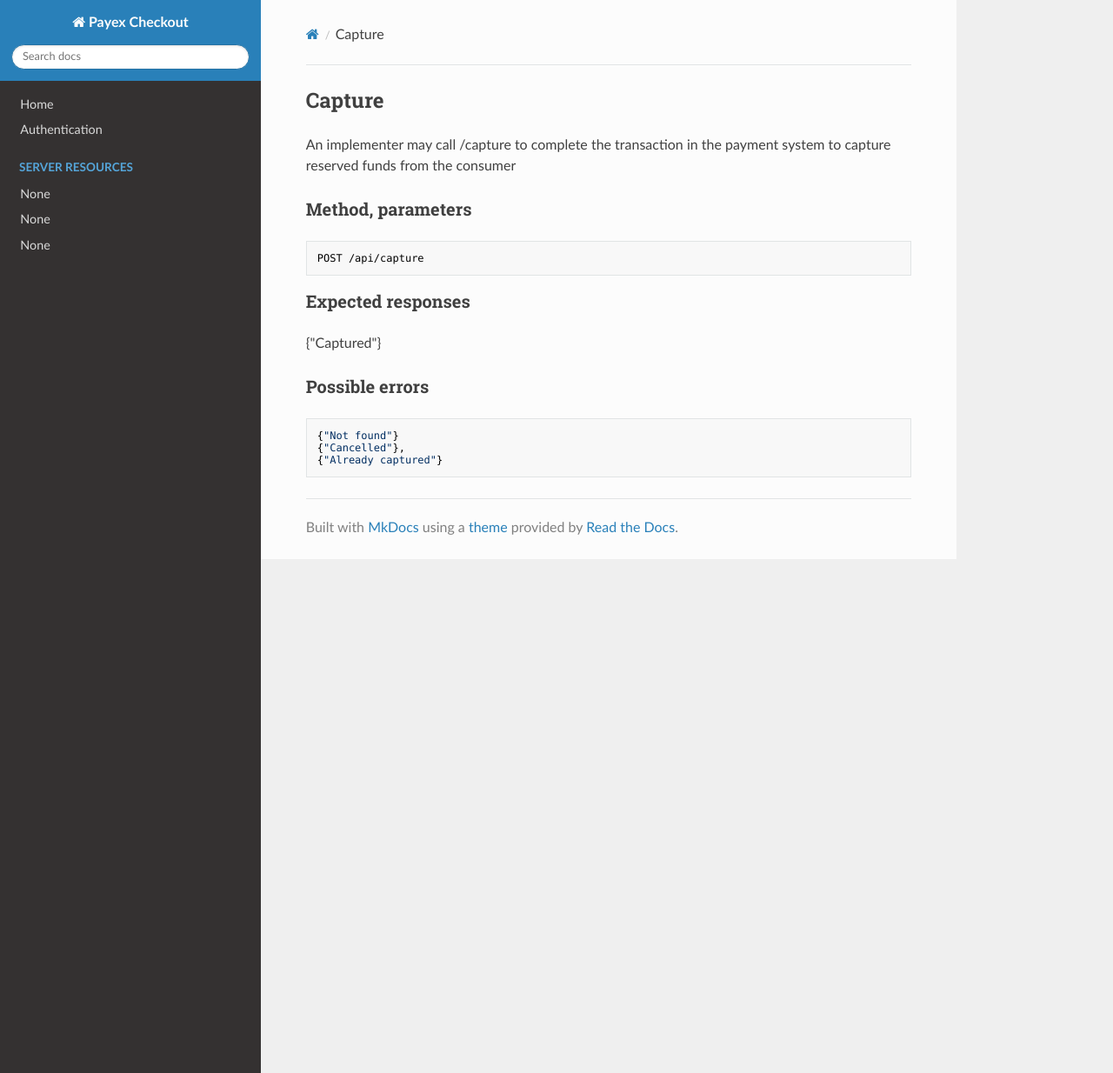
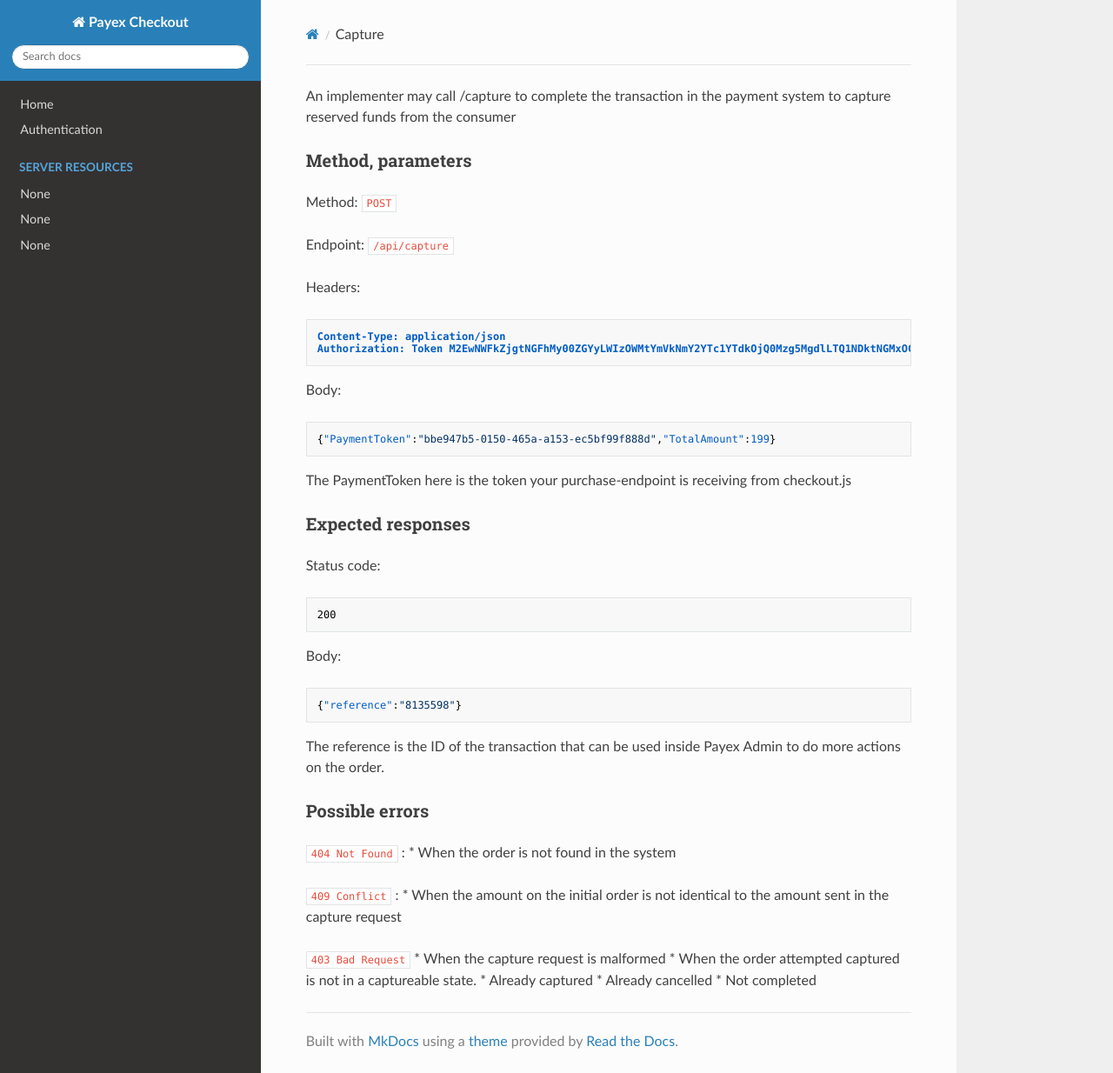
Before and after one commit to PayEx/PayEx.Checkout.Documentation, an MkDocs documentation site: the page built from docs/capture.md, in a window 1280 px wide and 1234 px high. Shown: the whole window at 87% size. Built offline with MkDocs 1.6.1, drawn with Linux system fonts in a browser that asks for light colours; nearby versions of some CDN libraries; old or Windows-style settings are respelled for this version of MkDocs.

Commit message:
added content to /capture and /cancel. Got rid of the headers in the endpointspesific files and authentication.

```diff
--- a/docs/capture.md
+++ b/docs/capture.md
@@ -1,11 +1,40 @@
-## Capture
 An implementer may call /capture to complete the transaction in the payment system to capture reserved funds from the consumer
 
 ### Method, parameters
-    POST /api/capture
+Method:    `POST`
+
+Endpoint:  `/api/capture`
+
+Headers:
+
+    Content-Type: application/json
+    Authorization: Token M2EwNWFkZjgtNGFhMy00ZGYyLWIzOWMtYmVkNmY2YTc1YTdkOjQ0Mzg5MgdlLTQ1NDktNGMxOC05Mjk5LTkyZjMxY2VhYTllNw==
+
+Body:
+
+    {"PaymentToken":"bbe947b5-0150-465a-a153-ec5bf99f888d","TotalAmount":199}
+The PaymentToken here is the token your purchase-endpoint is receiving from checkout.js
+
 ### Expected responses
- {"Captured"}
+Status code:
+
+    200
+
+Body:
+
+    {"reference":"8135598"}
+The reference is the ID of the transaction that can be used inside Payex Admin to do more actions on the order.
+
 ### Possible errors
-    {"Not found"}
-    {"Cancelled"},
-    {"Already captured"}
+`404 Not Found` :
+ * When the order is not found in the system
+
+`409 Conflict` :
+* When the amount on the initial order is not identical to the amount sent in the capture request
+
+`403 Bad Request`
+* When the capture request is malformed
+* When the order attempted captured is not in a captureable state.
+ * Already captured
+ * Already cancelled
+ * Not completed
```
Also changed, not shown: docs/address.md (+0 -1 lines), docs/authentication.md (+1 -2 lines), docs/cancel.md (+28 -7 lines).
